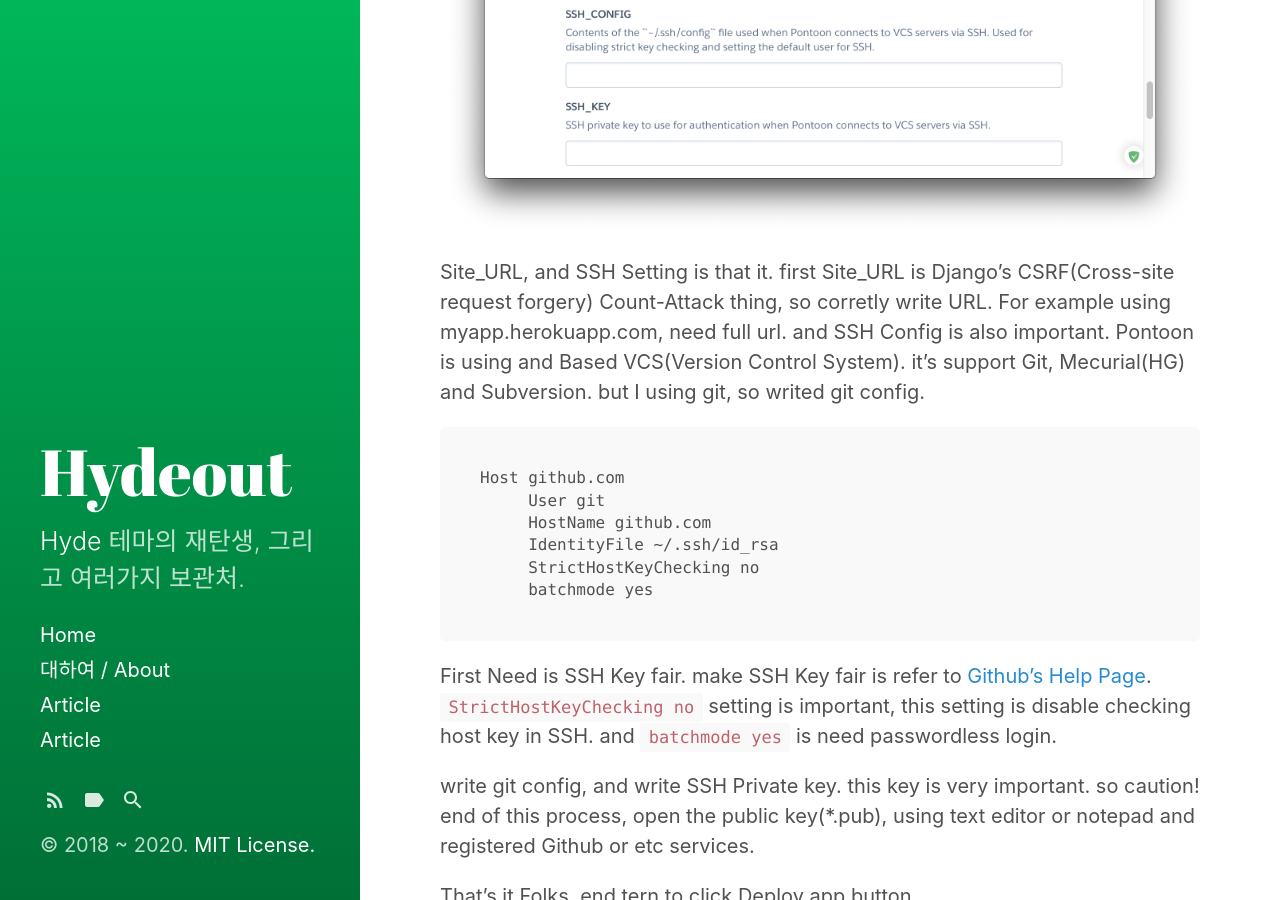
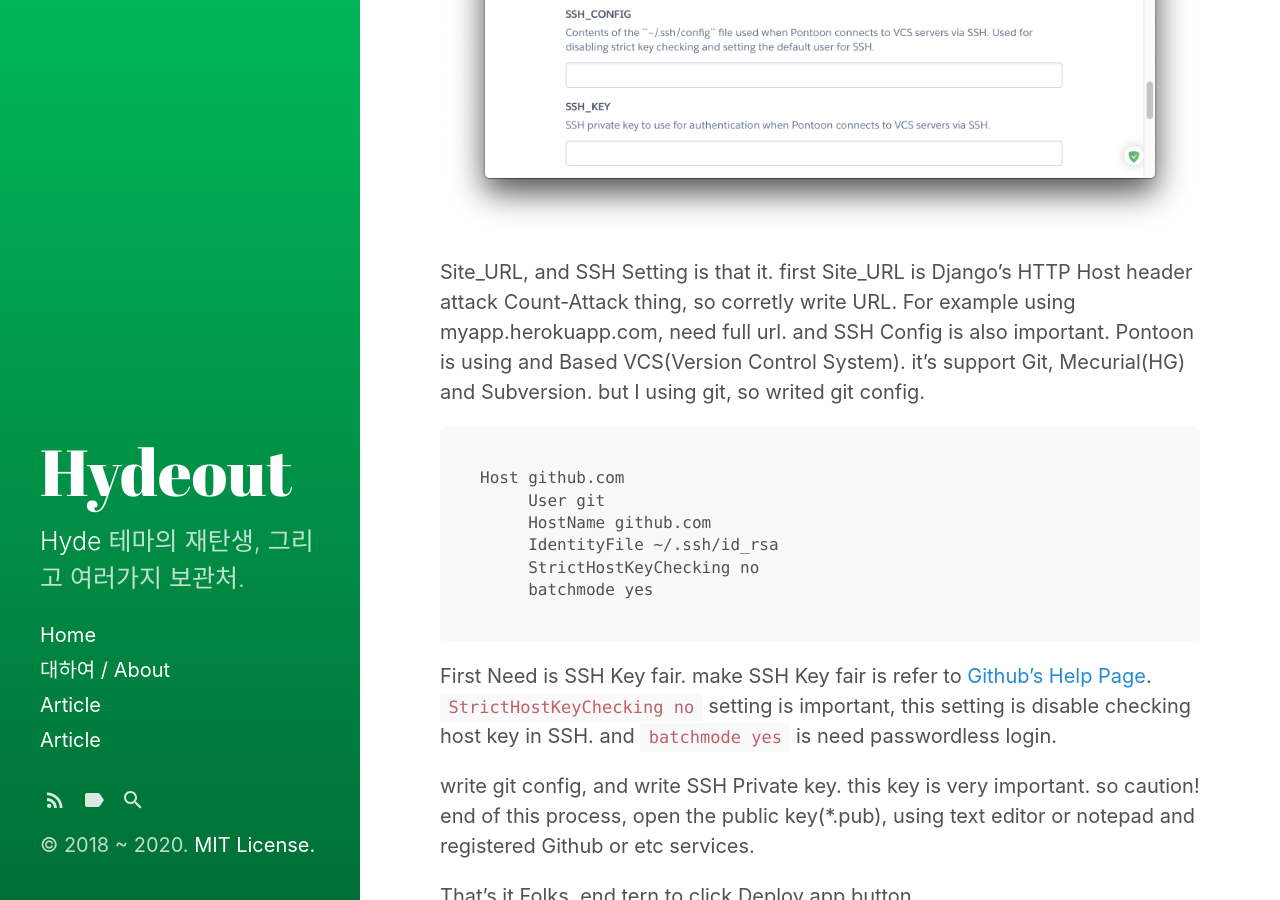
Before and after one commit to readingsnail/readingsnail.github.io, a Jekyll site: the page built from _posts/2020-05-01-Pontoon Pt. 1(en).md, in a window 1280 px wide and 900 px high, scrolled down 1800 px. Built offline with Jekyll 4.4.1, drawn with Linux system fonts in a browser that asks for light colours.

Commit message:
Update 2020-05-01-Pontoon Pt. 1(en).md

```diff
--- a/_posts/2020-05-01-Pontoon Pt. 1(en).md
+++ b/_posts/2020-05-01-Pontoon Pt. 1(en).md
@@ -22,7 +22,7 @@ First, configure app name, and region of heroku instance. very easy, huh?
 and second, very important thing is showing.
 ![caution-deploy.png](https://raw.githubusercontent.com/readingsnail/readingsnail.github.io/master/_screenshots/caution-deploy.png)
 
-Site_URL, and SSH Setting is that it. first Site_URL is Django's CSRF(Cross-site request forgery) Count-Attack thing, so corretly write URL. For example using myapp.herokuapp.com, need full url. and SSH Config is also important. Pontoon is using and Based VCS(Version Control System). it's support Git, Mecurial(HG) and Subversion. but I using git, so writed git config.
+Site_URL, and SSH Setting is that it. first Site_URL is Django's HTTP Host header attack Count-Attack thing, so corretly write URL. For example using myapp.herokuapp.com, need full url. and SSH Config is also important. Pontoon is using and Based VCS(Version Control System). it's support Git, Mecurial(HG) and Subversion. but I using git, so writed git config.
 
     Host github.com
 	     User git
```
